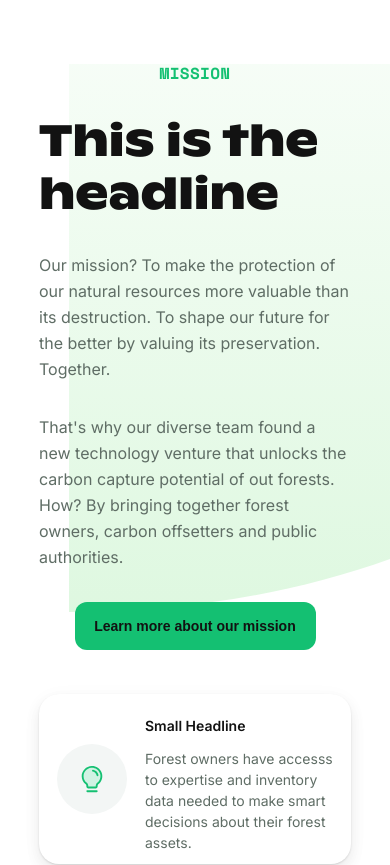
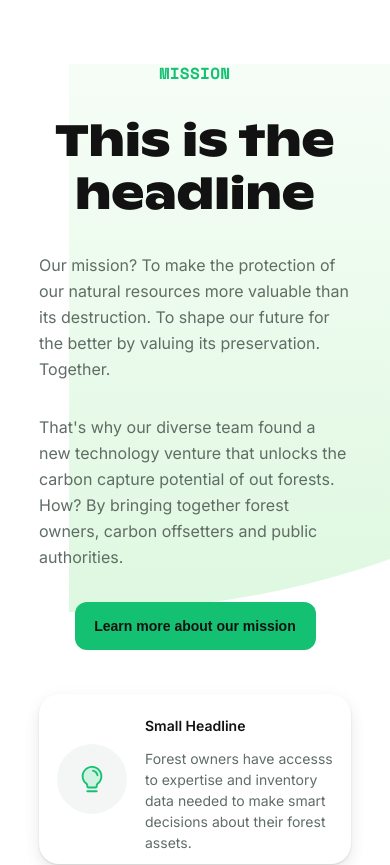
Before and after one commit to lialila/tree-mission, a Next.js app: page / in a window 390 px wide. Shown: the top 865 px of the page. Built offline with nearby package versions, Linux system fonts and the light colour scheme.

Commit message:
Add visuals to Readme

```diff
--- a/app/page.module.scss
+++ b/app/page.module.scss
@@ -157,6 +157,7 @@
 
 @media (min-width: 701px) and (max-width: 1100px) {
   .main {
+    margin-top: 4rem;
     height: 100vh;
     display: flex;
     flex-direction: column;
@@ -204,9 +205,11 @@
     width: 80vw;
 
     .mission,
-    button,
+    button {
+      align-self: center;
+    }
     h1 {
-      align-self: center;
+      text-align: center;
     }
   }
   .cards {
```
Also changed, not shown: 1 other file (tests, documents, lock files or other folders).
